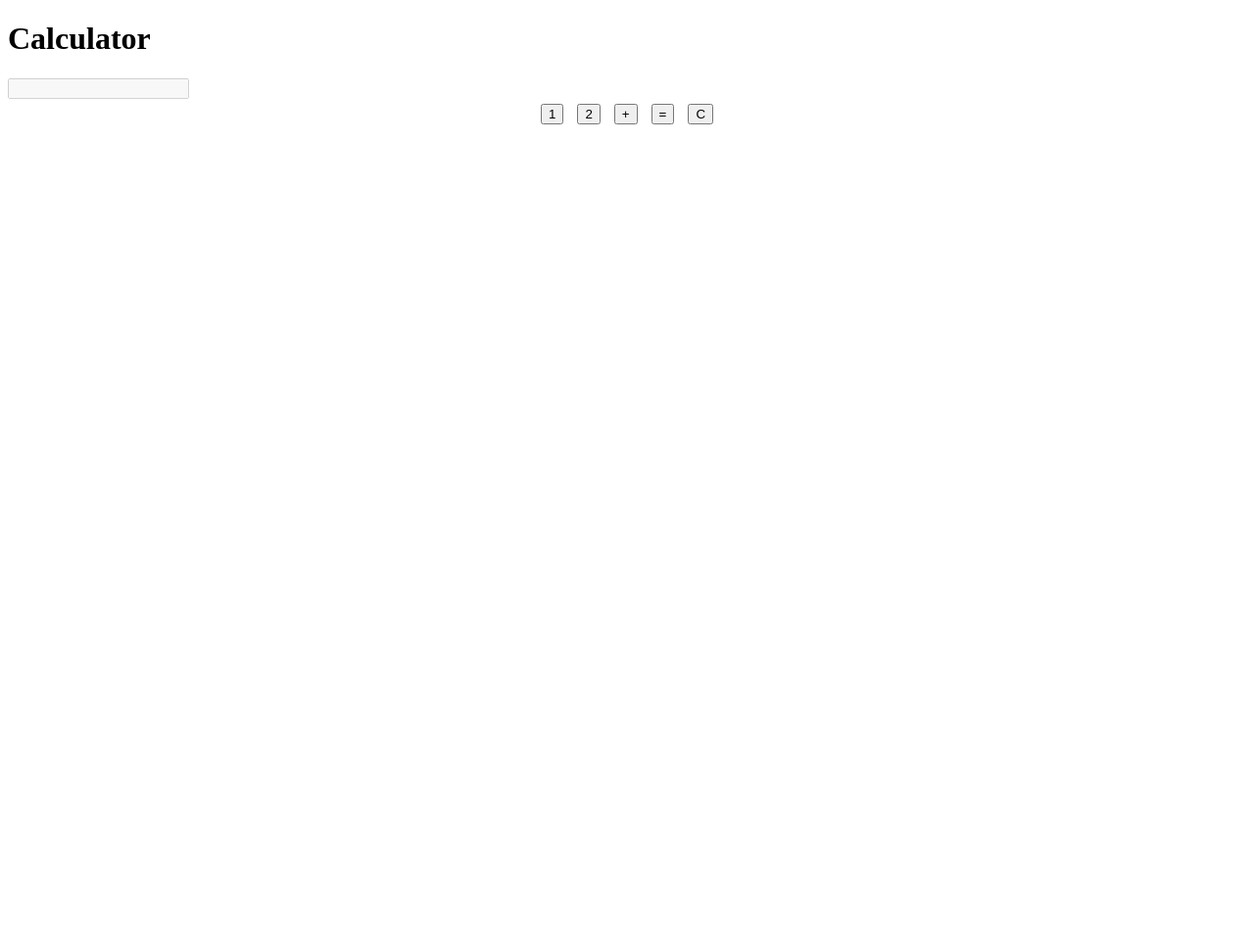
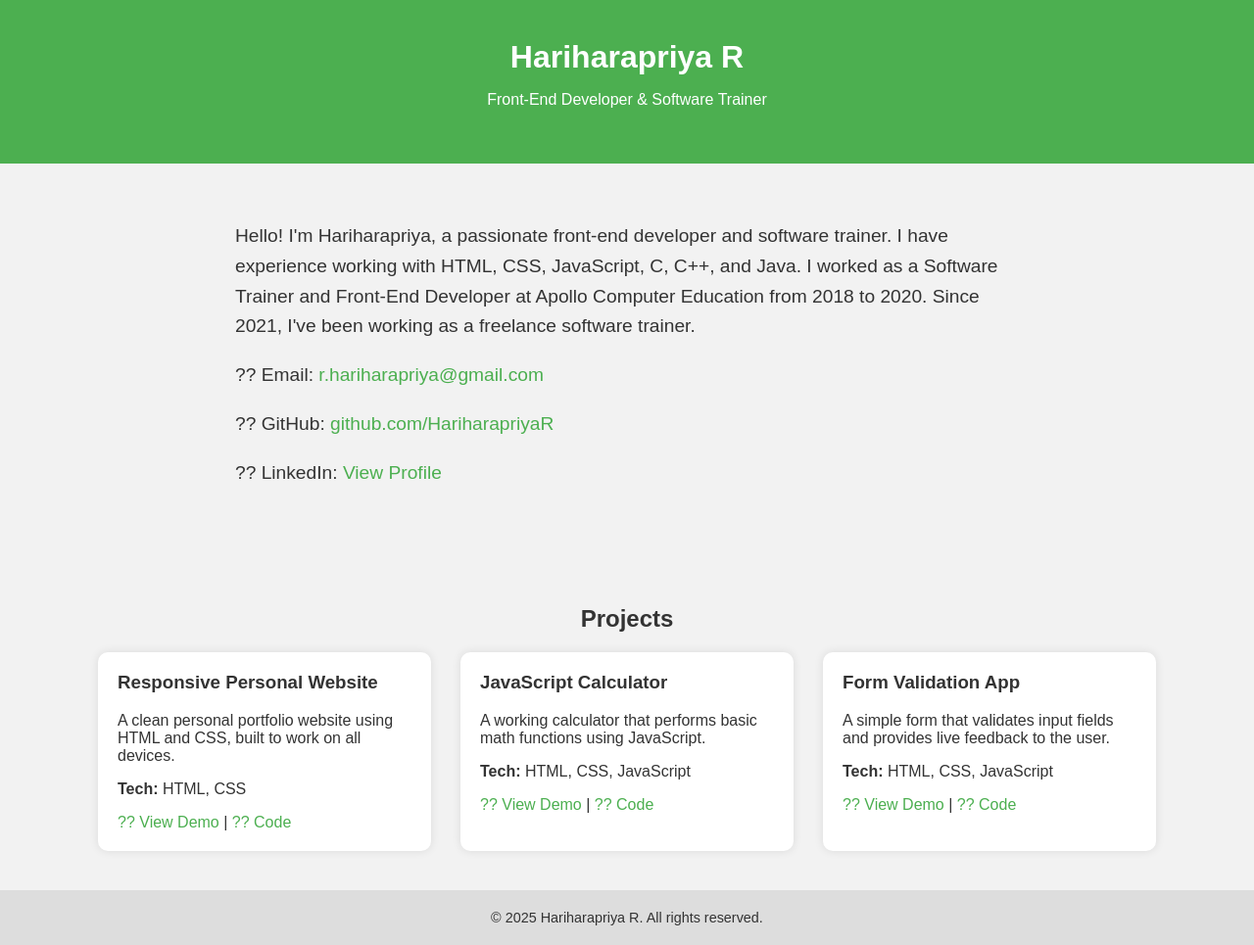
Before and after one commit to HariharapriyaR/PROJECT, a plain HTML site: page Calculator/index.html in a window 1280 px wide. Shown: the whole page at 98% size. Before the commit the page ends 800 px from the top, so only its background shows below. Drawn offline with Linux system fonts and the light colour scheme.

Commit message:
Add files via upload

```diff
--- a/Calculator/index.html
+++ b/Calculator/index.html
@@ -2,20 +2,109 @@
 <html lang="en">
 <head>
   <meta charset="UTF-8" />
-  <meta name="viewport" content="width=device-width, initial-scale=1.0" />
-  <title>Simple Calculator</title>
-  <link rel="stylesheet" href="style.css" />
+  <meta name="viewport" content="width=device-width, initial-scale=1.0"/>
+  <title>Hariharapriya R | Front-End Developer</title>
+  <style>
+    body {
+      font-family: Arial, sans-serif;
+      margin: 0;
+      padding: 0;
+      background: #f2f2f2;
+      color: #333;
+    }
+    header {
+      background: #4CAF50;
+      color: white;
+      padding: 40px 20px;
+      text-align: center;
+    }
+    header h1 {
+      margin: 0;
+    }
+    section {
+      padding: 40px 20px;
+    }
+    .bio {
+      max-width: 800px;
+      margin: auto;
+      font-size: 1.2em;
+      line-height: 1.6;
+    }
+    .projects {
+      display: flex;
+      flex-wrap: wrap;
+      justify-content: center;
+      gap: 30px;
+    }
+    .project-card {
+      width: 300px;
+      padding: 20px;
+      background: white;
+      box-shadow: 0 0 10px rgba(0,0,0,0.1);
+      border-radius: 10px;
+    }
+    .project-card h3 {
+      margin-top: 0;
+    }
+    footer {
+      text-align: center;
+      padding: 20px;
+      background: #ddd;
+      font-size: 0.9em;
+    }
+    a {
+      text-decoration: none;
+      color: #4CAF50;
+    }
+  </style>
 </head>
 <body>
-  <h1>Calculator</h1>
-  <input type="text" id="display" disabled />
-  <div id="buttons">
-    <button onclick="appendValue('1')">1</button>
-    <button onclick="appendValue('2')">2</button>
-    <button onclick="appendValue('+')">+</button>
-    <button onclick="calculate()">=</button>
-    <button onclick="clearDisplay()">C</button>
-  </div>
-  <script src="script.js"></script>
+
+  <header>
+    <h1>Hariharapriya R</h1>
+    <p>Front-End Developer & Software Trainer</p>
+  </header>
+
+  <section>
+    <div class="bio">
+      <p>Hello! I'm Hariharapriya, a passionate front-end developer and software trainer. I have experience working with HTML, CSS, JavaScript, C, C++, and Java. I worked as a Software Trainer and Front-End Developer at Apollo Computer Education from 2018 to 2020. Since 2021, I've been working as a freelance software trainer.</p>
+      <p>?? Email: <a href="mailto:r.hariharapriya@gmail.com">r.hariharapriya@gmail.com</a></p>
+      <p>?? GitHub: <a href="https://github.com/HariharapriyaR" target="_blank">github.com/HariharapriyaR</a></p>
+      <p>?? LinkedIn: <a href="https://www.linkedin.com/in/hariharapriya-ramachandran-32a913119" target="_blank">View Profile</a></p>
+    </div>
+  </section>
+
+  <section>
+    <h2 style="text-align: center;">Projects</h2>
+    <div class="projects">
+
+      <div class="project-card">
+        <h3>Responsive Personal Website</h3>
+        <p>A clean personal portfolio website using HTML and CSS, built to work on all devices.</p>
+        <p><strong>Tech:</strong> HTML, CSS</p>
+        <a href="#">?? View Demo</a> | <a href="#">?? Code</a>
+      </div>
+
+      <div class="project-card">
+        <h3>JavaScript Calculator</h3>
+        <p>A working calculator that performs basic math functions using JavaScript.</p>
+        <p><strong>Tech:</strong> HTML, CSS, JavaScript</p>
+        <a href="#">?? View Demo</a> | <a href="#">?? Code</a>
+      </div>
+
+      <div class="project-card">
+        <h3>Form Validation App</h3>
+        <p>A simple form that validates input fields and provides live feedback to the user.</p>
+        <p><strong>Tech:</strong> HTML, CSS, JavaScript</p>
+        <a href="#">?? View Demo</a> | <a href="#">?? Code</a>
+      </div>
+
+    </div>
+  </section>
+
+  <footer>
+    &copy; 2025 Hariharapriya R. All rights reserved.
+  </footer>
+
 </body>
 </html>
```
